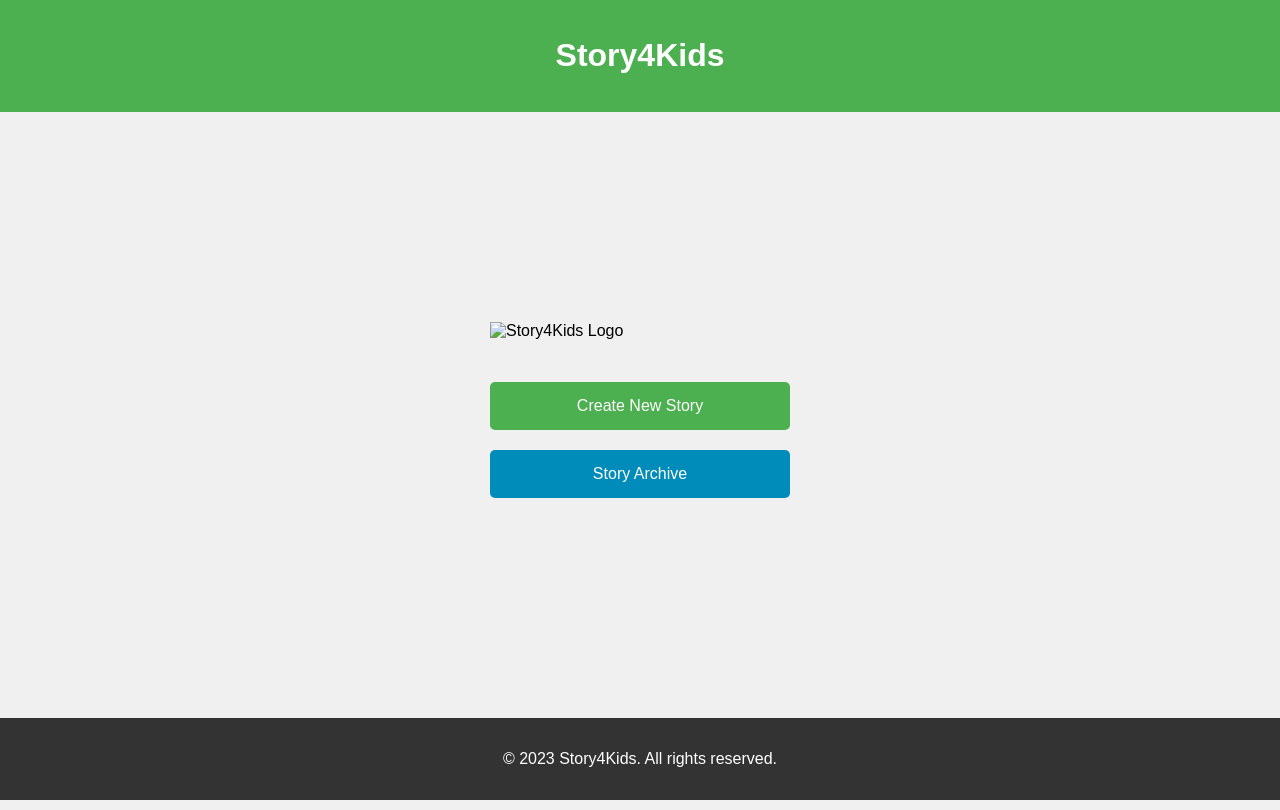
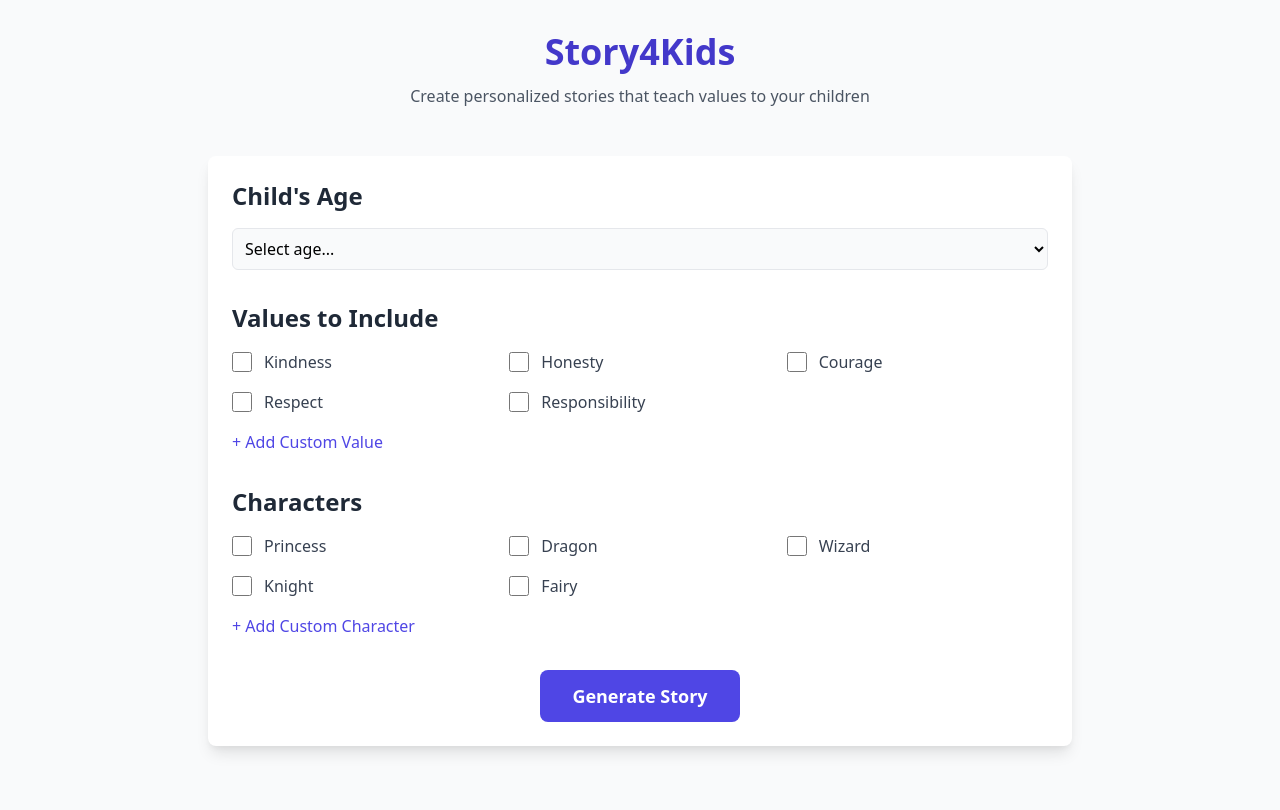
Before and after one commit to rdeambrosi/story4kids, a plain HTML site: page index.html in a window 1280 px wide. Drawn offline with nearby package versions, Linux system fonts and the light colour scheme.

Commit message:
Update index.html

```diff
--- a/index.html
+++ b/index.html
@@ -3,27 +3,90 @@
 <head>
     <meta charset="UTF-8">
     <meta name="viewport" content="width=device-width, initial-scale=1.0">
-    <title>Story4Kids - Create Stories for Children</title>
-    <link rel="stylesheet" href="styles.css">
+    <title>Story4Kids - Create Your Child's Story</title>
+    <link href="https://cdn.jsdelivr.net/npm/tailwindcss@2.2.19/dist/tailwind.min.css" rel="stylesheet">
 </head>
-<body>
-    <div id="snackbar">Welcome to Story4Kids!</div>
+<body class="bg-gray-50">
+    <div class="container mx-auto px-4 py-8 max-w-4xl">
+        <header class="text-center mb-12">
+            <h1 class="text-4xl font-bold text-indigo-700 mb-3">Story4Kids</h1>
+            <p class="text-gray-600">Create personalized stories that teach values to your children</p>
+        </header>
 
-    <header>
-        <h1>Story4Kids</h1>
-    </header>
+        <div class="bg-white rounded-lg shadow-lg p-6 mb-8">
+            <div class="mb-8">
+                <h2 class="text-2xl font-semibold text-gray-800 mb-4">Child's Age</h2>
+                <select class="w-full p-2 border rounded-md bg-gray-50" id="age">
+                    <option value="">Select age...</option>
+                    <option value="3">3 years</option>
+                    <option value="4">4 years</option>
+                    <option value="5">5 years</option>
+                    <option value="6">6 years</option>
+                    <option value="7">7 years</option>
+                    <option value="8">8 years</option>
+                </select>
+            </div>
 
-    <main>
-        <img src="placeholder-logo.png" alt="Story4Kids Logo" class="main-image">
+            <div class="mb-8">
+                <h2 class="text-2xl font-semibold text-gray-800 mb-4">Values to Include</h2>
+                <div class="grid grid-cols-2 md:grid-cols-3 gap-4">
+                    <label class="flex items-center space-x-3">
+                        <input type="checkbox" class="form-checkbox h-5 w-5 text-indigo-600">
+                        <span class="text-gray-700">Kindness</span>
+                    </label>
+                    <label class="flex items-center space-x-3">
+                        <input type="checkbox" class="form-checkbox h-5 w-5 text-indigo-600">
+                        <span class="text-gray-700">Honesty</span>
+                    </label>
+                    <label class="flex items-center space-x-3">
+                        <input type="checkbox" class="form-checkbox h-5 w-5 text-indigo-600">
+                        <span class="text-gray-700">Courage</span>
+                    </label>
+                    <label class="flex items-center space-x-3">
+                        <input type="checkbox" class="form-checkbox h-5 w-5 text-indigo-600">
+                        <span class="text-gray-700">Respect</span>
+                    </label>
+                    <label class="flex items-center space-x-3">
+                        <input type="checkbox" class="form-checkbox h-5 w-5 text-indigo-600">
+                        <span class="text-gray-700">Responsibility</span>
+                    </label>
+                </div>
+                <button class="mt-4 text-indigo-600 hover:text-indigo-800">+ Add Custom Value</button>
+            </div>
 
-        <button id="create-story-btn" class="button">Create New Story</button>
-        <button id="archive-btn" class="button">Story Archive</button>
-    </main>
+            <div class="mb-8">
+                <h2 class="text-2xl font-semibold text-gray-800 mb-4">Characters</h2>
+                <div class="grid grid-cols-2 md:grid-cols-3 gap-4">
+                    <label class="flex items-center space-x-3">
+                        <input type="checkbox" class="form-checkbox h-5 w-5 text-indigo-600">
+                        <span class="text-gray-700">Princess</span>
+                    </label>
+                    <label class="flex items-center space-x-3">
+                        <input type="checkbox" class="form-checkbox h-5 w-5 text-indigo-600">
+                        <span class="text-gray-700">Dragon</span>
+                    </label>
+                    <label class="flex items-center space-x-3">
+                        <input type="checkbox" class="form-checkbox h-5 w-5 text-indigo-600">
+                        <span class="text-gray-700">Wizard</span>
+                    </label>
+                    <label class="flex items-center space-x-3">
+                        <input type="checkbox" class="form-checkbox h-5 w-5 text-indigo-600">
+                        <span class="text-gray-700">Knight</span>
+                    </label>
+                    <label class="flex items-center space-x-3">
+                        <input type="checkbox" class="form-checkbox h-5 w-5 text-indigo-600">
+                        <span class="text-gray-700">Fairy</span>
+                    </label>
+                </div>
+                <button class="mt-4 text-indigo-600 hover:text-indigo-800">+ Add Custom Character</button>
+            </div>
 
-    <footer>
-        <p>&copy; 2023 Story4Kids. All rights reserved.</p>
-    </footer>
-
-    <script src="script.js"></script>
+            <div class="text-center">
+                <button class="bg-indigo-600 text-white px-8 py-3 rounded-lg text-lg font-semibold hover:bg-indigo-700 transition duration-200">
+                    Generate Story
+                </button>
+            </div>
+        </div>
+    </div>
 </body>
 </html>
```
